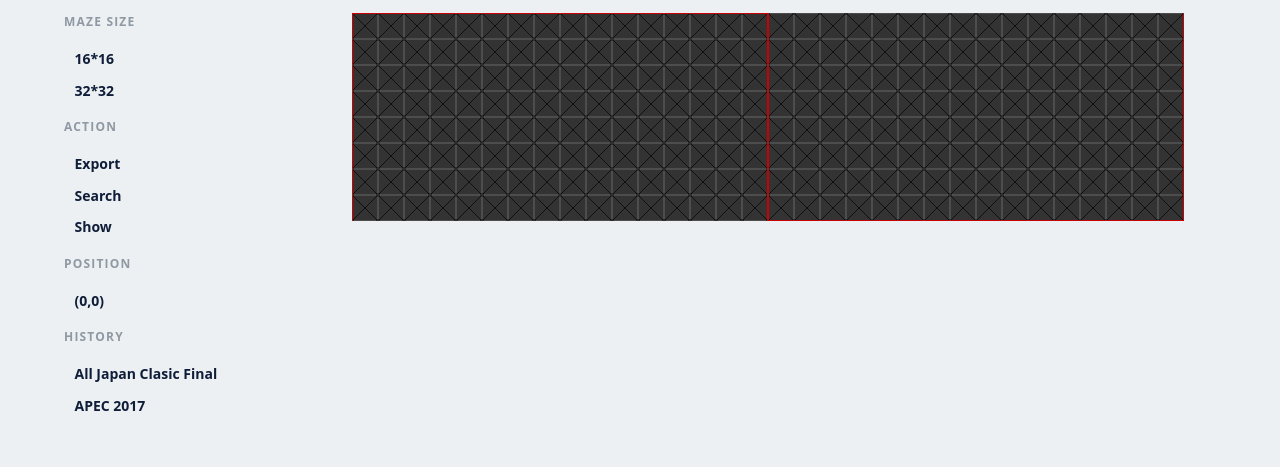
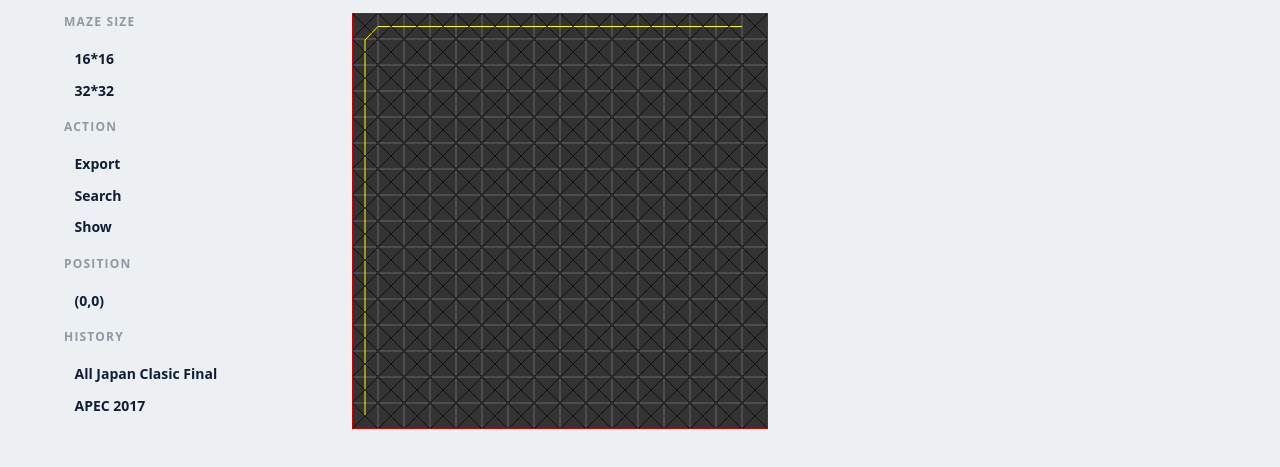
Before and after one commit to Naophis/MMMazeCreator, a website built with webpack: page index.html in a window 1280 px wide. Shown: the part 59-526 px from the top of the page. Built offline with Linux system fonts and the light colour scheme.

Commit message:
canvas set under the ui componets

```diff
--- a/css/index.css
+++ b/css/index.css
@@ -1,14 +1,4 @@
-
-
-.jumbotron.special {
-    padding: 0 0 40px 40px;
-    margin: auto auto;
-}
-
 .wallBtn {
-    /* background: #333; */
-    /* color: #111; */
-    /* padding: 18px 18px; */
     border: 1px solid rgba(255, 255, 255, 0.125);
     background-image: url(line2.svg);
     position:inherit;
--- a/index.html
+++ b/index.html
@@ -84,7 +84,7 @@
 
 			<div class="column is-9">
 				<div id="parent" style="position: absolute;">
-					<div id="map_data" style="overflow:hidden;"></div>
+					<div id="map_data" style="overflow:hidden;background-color:#333;"></div>
 				</div>
 			</div>
 		</div>
--- a/js/index.js
+++ b/js/index.js
@@ -9,6 +9,7 @@ var mc = new MazeCreator({
 });
 mc.on("click", function (e) {
     console.log(e);
+    mc.step();
 });
 
 
@@ -18,6 +19,8 @@ mc.on("change", function (e) {
 
 mc.on("mouseover", function (e) {
     document.getElementById("postion").innerText = `(${e.x},${e.y})`;
+
+
 });
 
 document.getElementById("show").addEventListener("click", function () {
--- a/src/MazeCreator.ts
+++ b/src/MazeCreator.ts
@@ -3,18 +3,20 @@ import { Controller } from "./Controller";
 import { JSON_FORMAT } from "./Interface";
 import { Observable } from "./Observable";
 import { Canvas } from "./canvas/Canvas";
+import { Search } from "./search/Search";
 
 export class MazeCreator {
     private ctrl: Controller;
     private format: JSON_FORMAT;
     private observer: Observable;
     private canvas: Canvas;
+    private search: Search;
     constructor(json: JSON_FORMAT) {
         let param: JSON_FORMAT = {
             size: 16,
             targetId: undefined,
             scale: 1,
-            bgColor: "#333",
+            bgColor: "rgba(0,0,0,0)",
             color: "#111"
         };
 
@@ -39,9 +41,10 @@ export class MazeCreator {
         if (json.color) {
             param.color = json.color;
         }
-
+        document.getElementById(param.targetId).innerHTML = "";
         this.ctrl = new Controller(param, this.observer);
         this.canvas = new Canvas(param);
+        this.search = new Search(param);
     }
 
     exportAsString(): string {
@@ -76,8 +79,9 @@ export class MazeCreator {
 
     }
 
-    show() {
-        this.canvas.show();
+    step() {
+        this.search.setModel(this.ctrl.getMapData());
     }
+
 }
 window["MazeCreator"] = MazeCreator;
--- a/src/View.ts
+++ b/src/View.ts
@@ -44,15 +44,13 @@ export class View {
 
     createButtonMap(size: number): void {
         let targetDom = document.getElementById(this.targetId);
-        targetDom.innerHTML = "";
 
-        let headeStyle = `float:left;
-        max-height:${this.paddingSize * 2 + 2}px;
-        min-width:${this.paddingSize * 2 + 2}px;
-        background-color:rgba(0,0,0,0);
-        border:none;
-        `;
-        // border: 1px solid rgba(255, 255, 255, 0.125);
+        let headeStyle = `float:left;`;
+        headeStyle += `max-height:${this.paddingSize * 2 + 2}px;`;
+        headeStyle += `min-width:${this.paddingSize * 2 + 2}px;`;
+        headeStyle += `background-color:rgba(0,0,0,0);`;
+        headeStyle += `border:none;`;
+
         let tmp = "";
         for (let i: number = -1; i < size + 1; i++) {
             let line;
@@ -63,34 +61,21 @@ export class View {
             }
             tmp += line;
         }
-        // targetDom.insertAdjacentHTML("beforeend", `<div class="map_row">${tmp}</div>`);
 
         let rows = "";
-        let rowStyle = `max-height:${this.paddingSize * 2 + 2}px;
-        min-width:${this.paddingSize * 2 + 2}px;
-        background-color:rgba(0,0,0,0);
-        border:none;
-        `;
+        let rowStyle = `max-height:${this.paddingSize * 2 + 2}px;`;
+        rowStyle += `min-width:${this.paddingSize * 2 + 2}px;`;
+        rowStyle += `background-color:rgba(0,0,0,0);`;
+        rowStyle += `border:none;`;
+
         for (let i: number = size - 1; i >= 0; i--) {
             let tmpBox = "";
             for (let j = 0; j < size; j++) {
                 tmpBox += `<button class="${this.btnClassName}" id=m_${this.targetId}_${j}_${i} x=${j} y=${i}></button>`;
             }
-            let head = "";//`<button class="btn_left" style="${rowStyle}" >${i}</button>`;
-            let tail = "";//`<button class="btn_right" style="${rowStyle}">${i}</button>`;
-            rows += `<div style="float:left;line-height:0px;max-height:${this.paddingSize * 2 + 2}px;">${head}${tmpBox}${tail}</div>`;
+            rows += `<div style="position:relative;z-index:100;line-height:0px;max-height:${this.paddingSize * 2 + 2}px;">${tmpBox}</div>`;
         }
         targetDom.insertAdjacentHTML("beforeend", rows);
-
-        let line2 = "";
-        for (let i: number = -1; i < size + 1; i++) {
-            if (i >= 0 && i <= size - 1) {
-                line2 += `<button class="btn_footer" style="${headeStyle}" disabled>${i}</button>`;
-            } else {
-                line2 += `<button style="${headeStyle}" disabled></button>`;
-            }
-        }
-        // targetDom.insertAdjacentHTML("beforeend", `<div class="map_row" style="float:left;">${line2}</div>`);
 
         this.setProp();
     }
--- a/src/canvas/Canvas.ts
+++ b/src/canvas/Canvas.ts
@@ -26,10 +26,11 @@ export class Canvas {
 
     createFrame() {
         let targetDom = document.getElementById(this.targetId);
-        let defaultStyle = "display:none;overflow:hidden;"
+        let defaultStyle = "display:block;overflow:hidden;";
         document.getElementById(this.targetId).insertAdjacentHTML("beforeend",
             `<div id="${this.canvasDivId}" style="${defaultStyle}"></div>`
         );
+        this.show();
     }
 
     setupCanvas() {
@@ -44,16 +45,11 @@ export class Canvas {
         let height = canvasDiv.clientHeight;
         this.offsetX = (this.defaultOffsetX * this.scale) + 1;
         this.offsetY = ((this.defaultOffsetY + 2) * this.scale);
-        console.log(this.offsetX, height - this.offsetY);
-
 
         ctx.strokeStyle = 'yellow';
 
-        console.log(this.offsetX, height - this.offsetY);
         ctx.beginPath();
         ctx.moveTo(this.offsetX, height - this.offsetY);
-
-        // ctx.lineTo(this.offset, this.offset + 2);
 
         ctx.lineTo(this.offsetX, this.offsetY * 2);
         ctx.lineTo(this.offsetX * 2, this.offsetY * 1);
@@ -67,13 +63,17 @@ export class Canvas {
 
     show() {
         let showStyle = "display:block;position:absolute;top:0;right:0;bottom:0;left:0;"
+
         let canvasDiv = document.getElementById(this.canvasDivId);
         let targetDom = document.getElementById(this.targetId);
+
         canvasDiv.style.display = "block";
         canvasDiv.style.position = "absolute";
+        canvasDiv.style.top = `0px`;
         canvasDiv.style.height = `${targetDom.clientHeight}px`;
         canvasDiv.style.width = `${targetDom.clientHeight}px`;
-        canvasDiv.style.backgroundColor = "rgba(255,255,255,0.0)";
+        canvasDiv.style.backgroundColor = "rgba(0,0,0,0.0)";
+        canvasDiv.style.zIndex = "1";
         canvasDiv.innerHTML = "";
 
         canvasDiv.insertAdjacentHTML("beforeend",
@@ -86,7 +86,7 @@ export class Canvas {
         let self = this;
         let evtFnc = function () {
             canvasDiv.removeEventListener("dblclick", evtFnc);
-            canvasDiv.style.display = "none";
+            // canvasDiv.style.display = "none";
             canvasDiv.innerHTML = "";
         }
         canvasDiv.addEventListener("dblclick", evtFnc);
--- /dev/null
+++ b/src/search/Search.ts
@@ -0,0 +1,118 @@
+import { Model } from "../Model";
+import { JSON_FORMAT } from "../Interface";
+
+const North: number = 0x01;
+const East: number = 0x02;
+const West: number = 0x04;
+const South: number = 0x08;
+const ILLEGAL_ARGUMENT: number = 8096;
+
+export class Search {
+    private x: number = 0;
+    private y: number = 0;
+    private dir: number = 0x01;
+
+    private inputMap: Array<Array<number>> = [];
+    private map: Array<Array<number>> = [];
+    private dist: Array<Array<number>> = [];
+
+    private size: number = 16;
+
+    constructor(json: JSON_FORMAT, canvas?: any) {
+        this.size = json.size;
+
+        for (let i = 0; i < this.size; i++) {
+            for (let j = 0; j < this.size; j++) {
+                this.inputMap[i][j] = 0;
+                this.map[i][j] = 0;
+                this.dist[i][j] = 0;
+            }
+        }
+    }
+
+    setModel(inputMap: Array<Array<number>>): void {
+        for (let i = 0; i < this.size; i++) {
+            for (let j = 0; j < this.size; j++) {
+                this.inputMap[i][j] = (this.inputMap[i][j] & 0xff) | inputMap[i][j];
+            }
+        }
+    }
+
+    log() {
+        console.log("distmap")
+    }
+
+
+
+    clearMap(x: number, y: number, isFull: boolean) {
+
+    }
+
+    isProceed(x: number, y: number, dir: number) {
+        if (x < 0 || x >= this.size || y < 0 || y >= this.size)
+            return false;
+        return ((this.map[x][y] / dir) & 0x11) == 0x10;
+    }
+
+    existWall(x: number, y: number, dir: number) {
+        if (x < 0 || x >= this.size || y < 0 || y >= this.size)
+            return true;
+        return ((this.map[x][y] / dir) & 0x01) == 0x01;
+    }
+
+    getDist(x: number, y: number) {
+        if (x < 0 || x >= this.size || y < 0 || y >= this.size)
+            return ILLEGAL_ARGUMENT;
+        return this.dist[x][y];
+    }
+
+    makeDistMap(x: number, y: number, mode: number, isFull: boolean) {
+        let X: number = 0, Y: number = 0;
+        let pt1: number;
+        let q: Array<number> = [];
+        let head: number, tail: number;
+        let D: number = 1;
+        let i: number = 0, j: number = 0;
+        let b: boolean;
+        q[0] = x * 16 + y;
+        head = 0;
+        tail = 1;
+        this.clearMap(x, y, isFull);
+        while (head != tail) {
+            Y = q[head] & 0x0f;
+            X = (q[head] & 0xf0) >> 4;
+            head++;
+            pt1 = this.dist[X][Y] + 1;
+            D = 1;
+            while (D <= 8) {
+                i = 0;
+                j = 0;
+                if (D == North) {
+                    j = 1;
+                } else if (D == East) {
+                    i = 1;
+                } else if (D == West) {
+                    i = -1;
+                } else if (D == South) {
+                    j = -1;
+                }
+                b = false;
+                if (mode == 1) {
+                    b = this.isProceed(X, Y, D);
+                } else {
+                    b = !this.existWall(X, Y, D);
+                }
+                if (b && this.getDist(X + i, Y + j) == ILLEGAL_ARGUMENT) {
+                    if (X + i < 0 || X + i >= this.size || Y + j < 0
+                        || Y + j >= this.size) {
+                    } else {
+                        this.dist[X + i][Y + j] = pt1;
+                        q[tail] = ((X + i) << 4) | (Y + j);
+                        tail++;
+                    }
+                }
+                D *= 2;
+            }
+        }
+    }
+}
```
Also changed, not shown: dist/MazeCreator.js.
